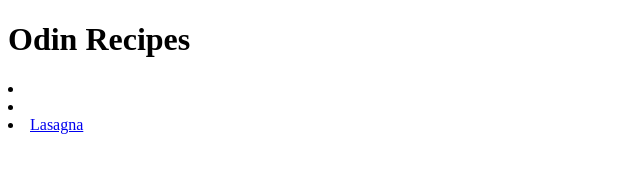
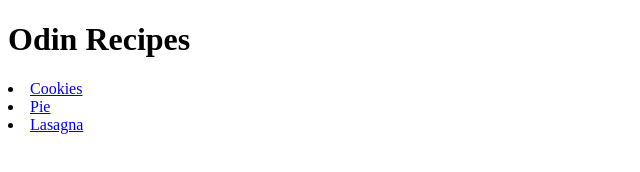
Before and after one commit to GizmoSimulator/odin-recipes, a plain HTML site: page index.html in a window 1280 px wide. Shown: the whole page, without its empty margins (0-640 px from the left). Drawn offline with Linux system fonts and the light colour scheme.

Commit message:
Adding clickable text for links on homepage

```diff
--- a/index.html
+++ b/index.html
@@ -9,8 +9,8 @@
     <body>
         <h1>Odin Recipes</h1>
         <ui>
-            <li><a href="recipes/cookies.html" target ="blank" rel ="noopener noreferrer"></a></li>
-            <li><a href="recipes/pie.html" target="blank" rel ="noopener noreferrer"></a></li>
+            <li><a href="recipes/cookies.html" target ="blank" rel ="noopener noreferrer">Cookies</a></li>
+            <li><a href="recipes/pie.html" target="blank" rel ="noopener noreferrer">Pie</a></li>
             <li><a href="recipes/lasagna.html" target="blank" rel="noopener noreferrer">Lasagna</a></li>
         </ui>
     </body>
```
